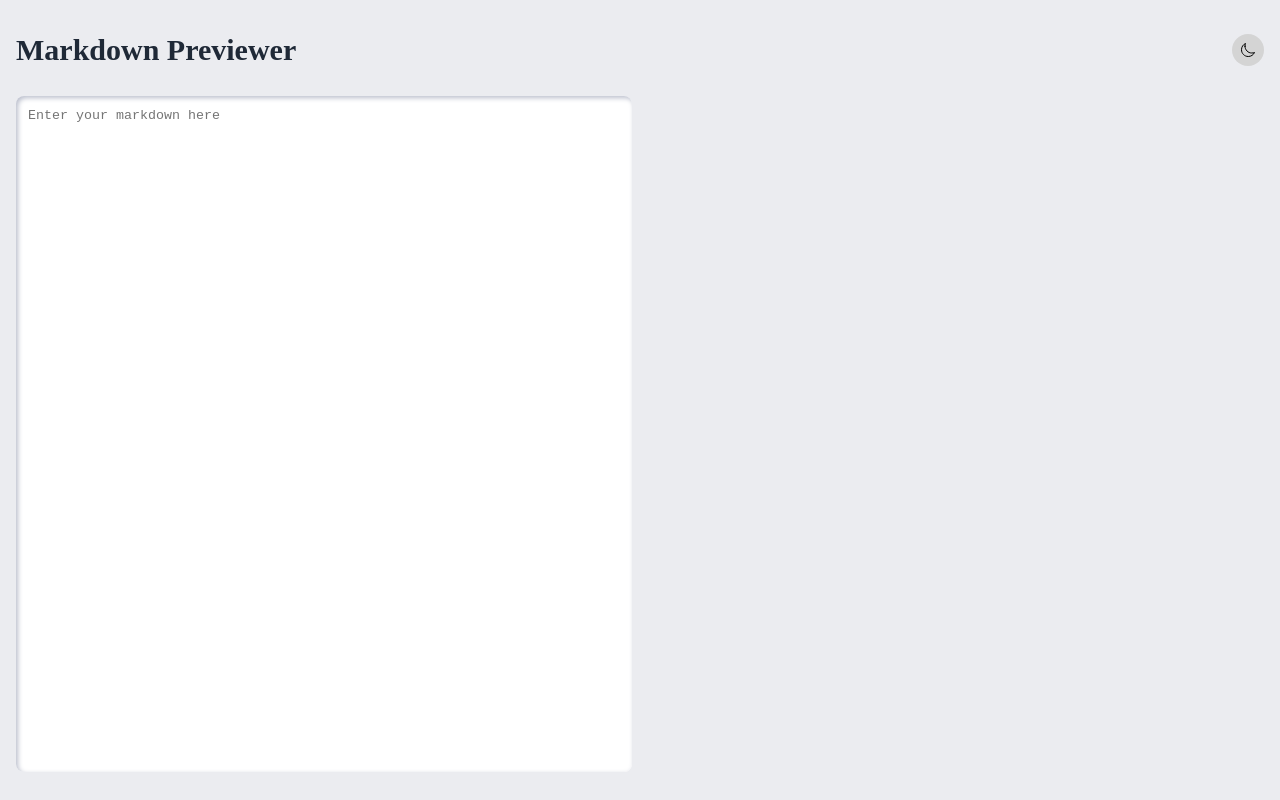
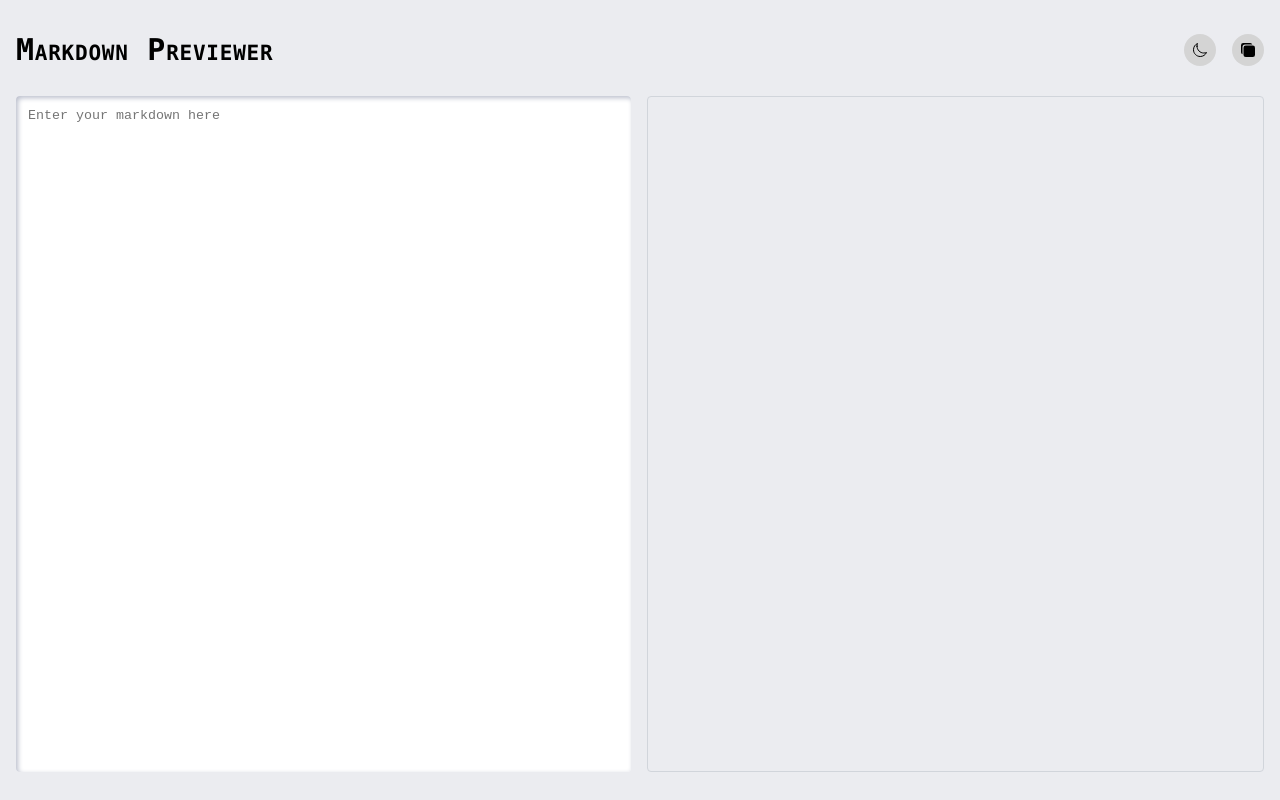
Before and after one commit to Eshan05/PreviewGFM, a React (Create React App) app: page / in a window 1280 px wide. Built offline with nearby package versions, Linux system fonts and the light colour scheme.

Commit message:
Add copy button

```diff
--- a/src/App.js
+++ b/src/App.js
@@ -4,9 +4,11 @@
 import './index.css';
 import 'katex/dist/katex.min.css';
 import ThemeToggle from './components/theme-toggle';
+import { IoCheckmark, IoClose, IoCopy } from 'react-icons/io5';
 
 function App() {
   const [markdown, setMarkdown] = useState('');
+  const [copyStatus, setCopyStatus] = useState(null);
   const handleChange = (e) => { setMarkdown(e.target.value); };
 
   const renderMarkdown = (markdown) => {
@@ -36,24 +38,54 @@
     // console.log(markdown);
     console.log(renderedHtml);
     return renderedHtml;
+
+
+  };
+
+  const copyToClipboard = () => {
+    const html = renderMarkdown(markdown);
+    navigator.clipboard.writeText(html)
+      .then(() => {
+        setCopyStatus('success');
+        setTimeout(() => setCopyStatus(null), 2000); // Reset status after 2 seconds
+      })
+      .catch(() => {
+        setCopyStatus('failure');
+        setTimeout(() => setCopyStatus(null), 2000); // Reset status after 2 seconds
+      });
   };
 
   return (
     <div className="flex flex-col min-h-screen p-4 bg-[#EBECF0] dark:bg-[#272727] dark:text-[#ceced2]">
       <header className='flex items-center justify-between'>
-        <h1 className="my-4 text-3xl font-bold text-center text-gray-800 dark:text-gray-300">
+        <h1 className="my-4 font-mono text-3xl tracking-wide text-center small-caps">
           Markdown Previewer
         </h1>
-        <ThemeToggle />
+        <div className="flex items-center gap-x-2 space-around" id="btns">
+          <ThemeToggle />
+          <button
+            onClick={copyToClipboard}
+            className="flex items-center p-2 ml-2 transition-colors duration-300 rounded-full text-[1em] bg-neutral-300 dark:bg-neutral-700 hover:bg-neutral-400 dark:hover:bg-neutral-600"
+            aria-label="Copy HTML"
+          >
+            {copyStatus === 'success' ? (
+              <IoCheckmark className="text-green-600" />
+            ) : copyStatus === 'failure' ? (
+              <IoClose className="text-red-600" />
+            ) : (
+              <IoCopy className="text-black dark:text-white" />
+            )}
+          </button>
+        </div>
       </header>
       <div className="flex flex-col flex-1 gap-4 lg:flex-row">
         <textarea
-          className="flex-1 dark:bg-[#2D2D2D] rounded-lg p-3 my-3 resize-none overflow-y-auto dark:text-white"
+          className="flex-1 dark:bg-[#2D2D2D] rounded p-3 my-3 resize-none overflow-y-auto dark:text-white"
           value={markdown}
           onChange={handleChange}
           placeholder="Enter your markdown here"
         />
-        <div id="output" className="flex-1 px-3 py-2 my-3 overflow-y-auto break-words rounded-lg resize-none">
+        <div id="output" className="flex-1 px-3 py-2 my-3 overflow-y-auto break-words rounded resize-none !border-gray-300 dark:!border-gray-600">
           <div
             className="no-tw"
             dangerouslySetInnerHTML={{
--- a/src/index.css
+++ b/src/index.css
@@ -22,12 +22,13 @@
 }
 
 .no-tw { all: unset !important;}
+.small-caps { font-variant: small-caps; }
 code { font-family: 'JetBrains Mono', monospace; font-weight: 300; }
 textarea {
   font-family: 'JetBrains Mono', monospace !important;
 }
 
-.dark input:not(:has(type="checkbox")),
+.dark input:not([type="checkbox"]),
 .dark select,
 .dark textarea {
   background-color: hsl(233, 8%, 16%);
@@ -49,19 +50,19 @@
   border: none;
 }
 
-.dark button:not(#theme-toggle):not(.faqbtn) {
+.dark button:not(#btns *):not(.faqbtn) {
   background-color: #2d2d2d;
   border-radius: 8px;
   box-shadow: 6px 6px 8px #212121,
     -6px -6px 8px #393939;
 }
 
-.dark button:not(#theme-toggle):not(.faqbtn):hover {
+.dark button:not(#btns *):not(.faqbtn):hover {
   box-shadow: 4px 4px 6px #212121,
     -4px -4px 6px #393939;
 }
 
-.dark button:not(#theme-toggle):not(.faqbtn):active {
+.dark button:not(#btns *):not(.faqbtn):active {
   box-shadow:
     inset 2px 2px 6px rgba(0, 0, 0, 0.6),
     inset -2px -2px 6px rgba(255, 255, 255, 0.2);
@@ -87,17 +88,18 @@
   border: none;
 }
 
-button:not(#theme-toggle):not(.faqbtn) {
+button:not(#btns *):not(.faqbtn) {
   box-shadow: 3px 3px 5px #babecc, -4px -4px 10px #fff;
   cursor: pointer;
   transition: all 0.3s ease-in-out;
   pointer-events: all;
 }
 
-button:not(#theme-toggle):not(.faqbtn):hover { box-shadow: -2px -2px 5px #fff, 2px 2px 5px #babecc; }
-button:not(#theme-toggle):not(.faqbtn):active { box-shadow: inset 2px 2px 3px #babecc, inset -2px -2px 3px #fff; }
-#theme-toggle {
+button:not(#btns *):not(.faqbtn):hover { box-shadow: -2px -2px 5px #fff, 2px 2px 5px #babecc; }
+button:not(#btns *):not(.faqbtn):active { box-shadow: inset 2px 2px 3px #babecc, inset -2px -2px 3px #fff; }
+#btns * {
   border: none;
+  cursor: pointer;
 }
 
 blockquote {
@@ -112,6 +114,7 @@
 }
 
 #output {
+  border: 1px solid;
   & ul, ol { margin: .5em 2em; }
   & ul li:has(input) input {  }
   & h1, h2, h3, h4, h5, h6 { margin: .5em 0; }
```
